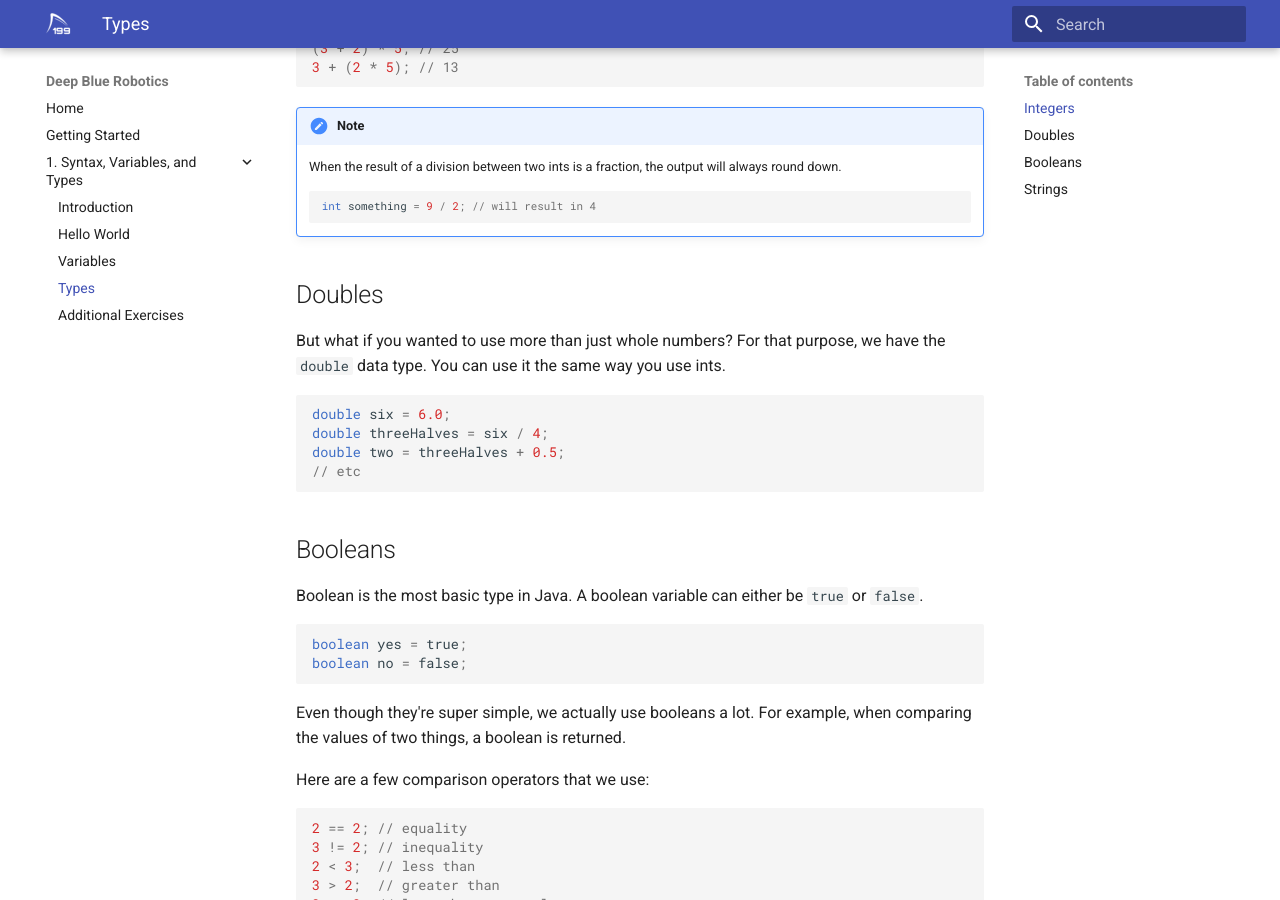
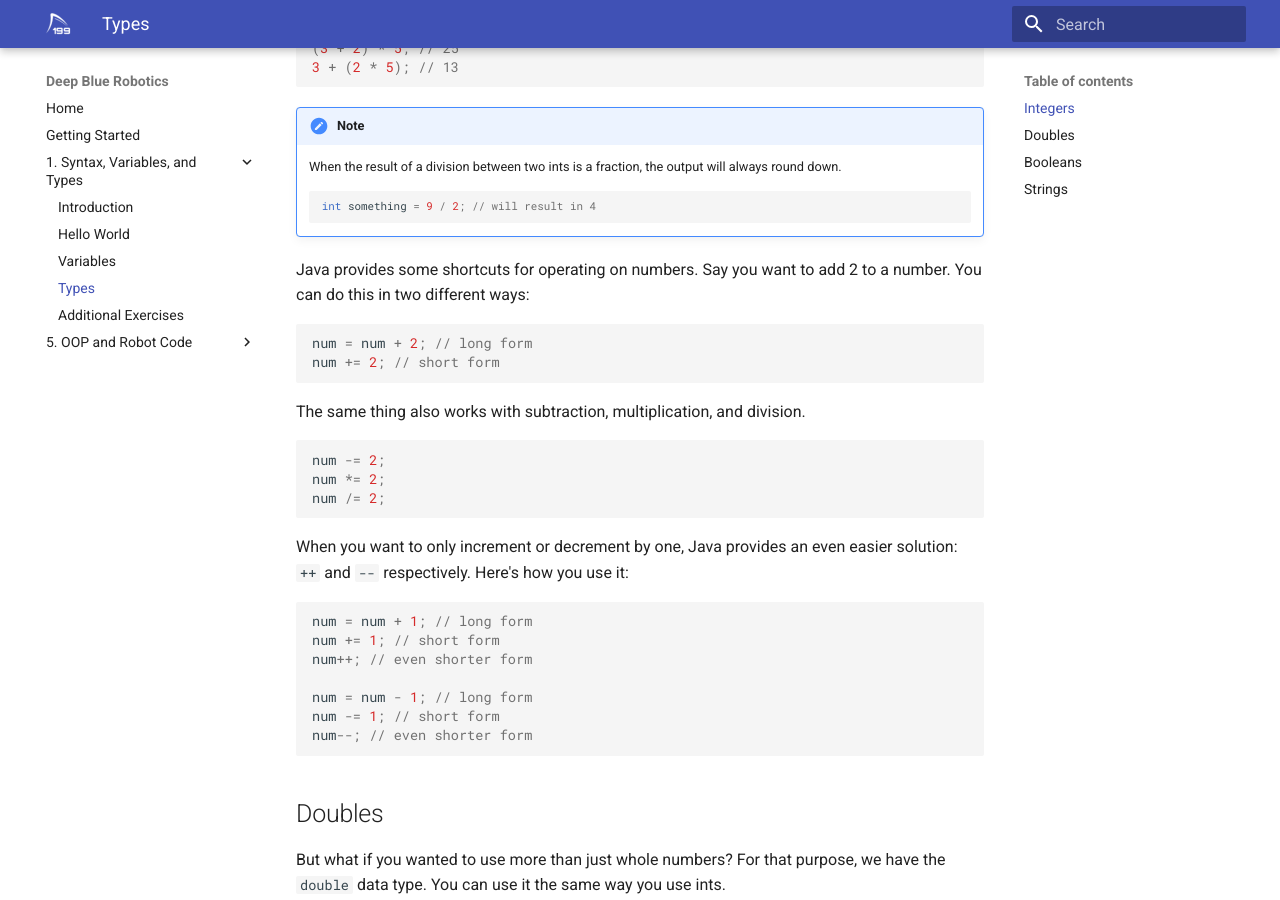
Before and after one commit to DeepBlueRobotics/training, an MkDocs documentation site: the page built from docs/week-1/types.md, in a window 1280 px wide and 900 px high, scrolled down 581 px. Built offline with MkDocs 1.6.1 and Material for MkDocs 9.7.7, drawn with Linux system fonts in a browser that asks for light colours.

````diff
--- a/docs/week-1/types.md
+++ b/docs/week-1/types.md
@@ -24,6 +24,29 @@ Operations also follow PEMDAS, except there's no exponent operation.
     ```java
     int something = 9 / 2; // will result in 4
     ```
+
+Java provides some shortcuts for operating on numbers. Say you want to add 2 to a number. You can do this in two different ways:
+```java
+num = num + 2; // long form
+num += 2; // short form
+```
+The same thing also works with subtraction, multiplication, and division.
+```java
+num -= 2;
+num *= 2;
+num /= 2;
+```
+
+When you want to only increment or decrement by one, Java provides an even easier solution: `++` and `--` respectively. Here's how you use it:
+```java
+num = num + 1; // long form
+num += 1; // short form
+num++; // even shorter form
+
+num = num - 1; // long form
+num -= 1; // short form
+num--; // even shorter form
+```
 
 ## Doubles
 But what if you wanted to use more than just whole numbers? For that purpose, we have the `double` data type. You can use it the same way you use ints.
--- a/mkdocs.yml
+++ b/mkdocs.yml
@@ -19,3 +19,6 @@ nav:
     - Variables: week-1/variables.md
     - Types: week-1/types.md
     - Additional Exercises: week-1/exercises.md
+  - 5. OOP and Robot Code:
+    - Introduction: week-5/intro.md
+    - Classes and Objects: week-5/classes-objects.md
````
Also changed, not shown: docs/week-5/classes-objects.md (added, +123 -0 lines), docs/week-5/intro.md (added, +13 -0 lines).
